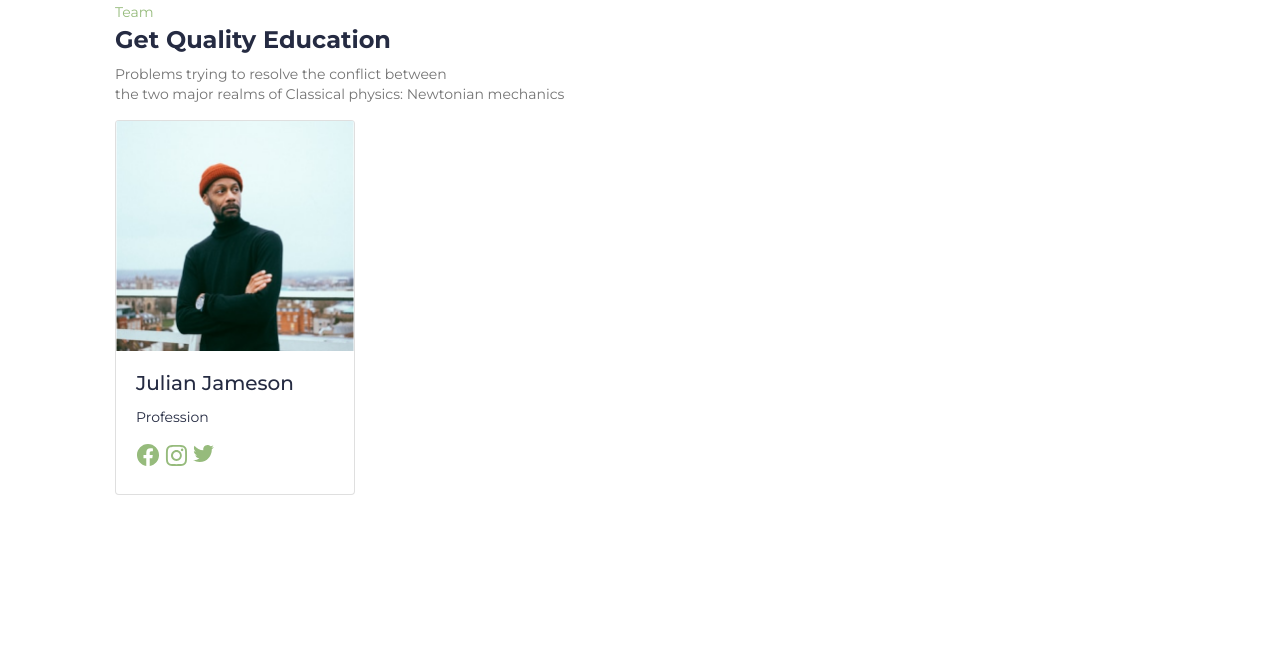
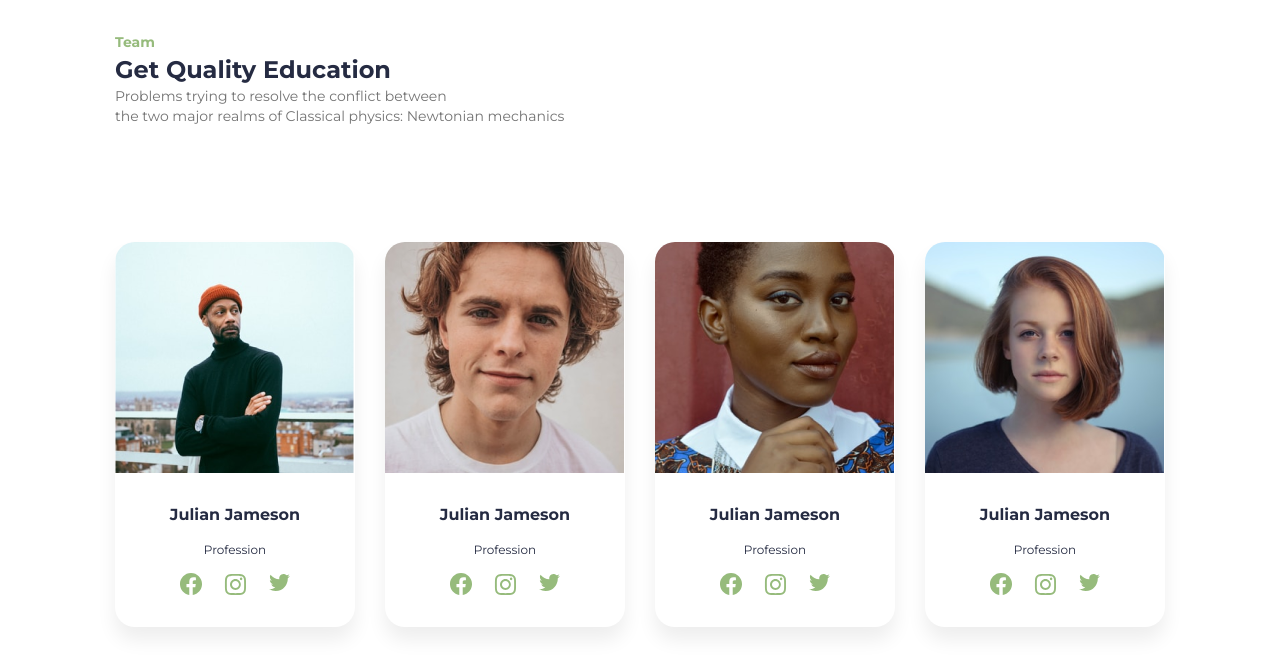
Before and after one commit to vungocduy1502/Test-Wgentech, a plain HTML site: page index.html in a window 1280 px wide. Drawn offline with nearby package versions, Linux system fonts and the light colour scheme.

Commit message:
card team

```diff
--- a/assets/style.css
+++ b/assets/style.css
@@ -6,16 +6,28 @@
   margin: 0 auto;
 }
 
-:root{
+:root {
   --green-color: #96BB7C;
-    --text-color:#252B42;
+  --text-color: #252B42;
   --gray-color: #737373;
 }
+
+h1,
+h2,
+h3,
+h4,
+h6,
+h6 {
+  padding: 0 !important;
+  margin: 0 !important;
+}
+
 body {
   color: var(--text-color);
   font-size: 14px;
   font-family: "Montserrat", sans-serif;
 }
+
 /* custom icons */
 [class^="icon"] {
   background-repeat: no-repeat;
@@ -23,6 +35,7 @@ body {
   display: inline-block;
   cursor: pointer;
 }
+
 .icon-facebook {
   background-image: url("./icons/facebook.svg");
   width: 24px;
@@ -34,24 +47,108 @@ body {
   width: 24px;
   height: 24px;
 }
+
 .icon-twitter {
   background-image: url("./icons/twitter.svg");
   width: 24px;
   height: 24px;
 }
 
+.team {
+  margin-top: 30px;
+}
+
 .team__title {
   font-size: 14px;
   line-height: 24px;
-    color: var( --green-color);
+  color: var(--green-color);
+  font-weight: bold;
 }
-  .team__sub-title{
+
+.team__sub-title {
   font-size: 24px;
   font-weight: 700;
   line-height: 32px;
+  margin: 10px 0;
 }
-.team__describe{
+
+.team__describe {
   line-height: 20px;
   color: var(--gray-color);
   max-width: 469px;
 }
+
+.team__card {
+  margin-top: 116px;
+  display: grid;
+  grid-template-columns: repeat(4, 1fr);
+  gap: 30px;
+}
+
+.team__card .card {
+  border-radius: 20px;
+  border: none;
+  overflow: hidden;
+  box-shadow: 0px 13px 19px 0px rgba(0, 0, 0, 0.07);
+}
+
+.card_image {
+  height: 231px;
+  width: 239px;
+}
+
+.card_image img {
+  height: 100%;
+  width: 100%;
+  object-fit: cover;
+}
+
+.card__body {
+  padding: 30px;
+  text-align: center;
+}
+
+.card__title {
+  font-size: 16px;
+  line-height: 24px;
+  font-weight: bold;
+}
+
+.card__text {
+  font-size: 12px;
+  line-height: 26px;
+  margin: 10px 0;
+}
+
+.card__icons {
+  display: flex;
+  justify-content: center;
+  gap: 20px;
+  height: 24px;
+}
+
+@media only screen and (max-width: 1050px) {
+  .wrap {
+    margin: 0 15px;
+  }
+}
+
+@media only screen and (max-width: 768px) {
+  .team__card {
+    margin-top: 30px;
+    display: grid;
+    grid-template-columns: repeat(2, 1fr);
+  }
+
+  .card_image {
+    height: auto;
+    width: auto;
+    aspect-ratio: 1/1;
+  }
+}
+
+@media only screen and (max-width: 425px) {
+  .team__card {
+    grid-template-columns: repeat(1, 1fr);
+  }
+}
--- a/index.html
+++ b/index.html
@@ -3,29 +3,76 @@
     <head>
         <meta charset="UTF-8">
         <meta name="viewport" content="width=device-width, initial-scale=1.0">
-    <link rel="stylesheet" href="https://cdn.jsdelivr.net/npm/bootstrap@4.6.2/dist/css/bootstrap.min.css" integrity="sha384-xOolHFLEh07PJGoPkLv1IbcEPTNtaed2xpHsD9ESMhqIYd0nLMwNLD69Npy4HI+N" crossorigin="anonymous">
+        <link rel="stylesheet"
+            href="https://cdn.jsdelivr.net/npm/bootstrap@4.6.2/dist/css/bootstrap.min.css"
+            integrity="sha384-xOolHFLEh07PJGoPkLv1IbcEPTNtaed2xpHsD9ESMhqIYd0nLMwNLD69Npy4HI+N"
+            crossorigin="anonymous">
         <link rel="stylesheet" href="./assets/style.css">
         <title>Test Wgentech</title>
     </head>
     <body>
-    <div class="team wrap">
+        <div class="wrap">
+            <div class="team">
                 <div class="team__title">Team</div>
                 <h3 class="team__sub-title">Get Quality Education</h3>
-        <p class="team__describe">Problems trying to resolve the conflict between <br>
-            the two major realms of Classical physics: Newtonian mechanics </p>
+                <p class="team__describe">Problems trying to resolve the
+                    conflict between <br>
+                    the two major realms of Classical physics: Newtonian
+                    mechanics </p>
                 <div class="team__card">
-            <div class="row">
-                <div class="col-3">
                     <div class="card">
-                        <img src="./assets/image/user-cover-1.png" class="user cover" alt="user cover">
-                        <div class="card-body">
-                          <h5 class="card-title">Julian Jameson</h5>
-                          <p class="card-text">Profession</p>
-                          <div class="">
-                            <a href=""><i class="icon-facebook"></i></a>
-                            <a href=""><i class="icon-instagram"></i></a>
-                            <a href=""><i class="icon-twitter"></i></a>
+                        <div class="card_image"><img
+                                src="./assets/image/user-cover-1.png"
+                                class="user cover" alt="user cover"></div>
+                        <div class="card__body">
+                            <h5 class="card__title">Julian Jameson</h5>
+                            <p class="card__text">Profession</p>
+                            <div class="card__icons">
+                                <a href="/"><i class="icon-facebook"></i></a>
+                                <a href="/"><i class="icon-instagram"></i></a>
+                                <a href="/"><i class="icon-twitter"></i></a>
                             </div>
+                        </div>
+                    </div>
+                    <div class="card">
+                        <div class="card_image"><img
+                                src="./assets/image/user-cover-2.png"
+                                class="user cover" alt="user cover"></div>
+                        <div class="card__body">
+                            <h5 class="card__title">Julian Jameson</h5>
+                            <p class="card__text">Profession</p>
+                            <div class="card__icons">
+                                <a href="/"><i class="icon-facebook"></i></a>
+                                <a href="/"><i class="icon-instagram"></i></a>
+                                <a href="/"><i class="icon-twitter"></i></a>
+                            </div>
+                        </div>
+                    </div>
+                    <div class="card">
+                        <div class="card_image"><img
+                                src="./assets/image/user-cover-3.png"
+                                class="user cover" alt="user cover"></div>
+                        <div class="card__body">
+                            <h5 class="card__title">Julian Jameson</h5>
+                            <p class="card__text">Profession</p>
+                            <div class="card__icons">
+                                <a href="/"><i class="icon-facebook"></i></a>
+                                <a href="/"><i class="icon-instagram"></i></a>
+                                <a href="/"><i class="icon-twitter"></i></a>
+                            </div>
+                        </div>
+                    </div>
+                    <div class="card">
+                        <div class="card_image"><img
+                                src="./assets/image/user-cover-4.png"
+                                class="user cover" alt="user cover"></div>
+                        <div class="card__body">
+                            <h5 class="card__title">Julian Jameson</h5>
+                            <p class="card__text">Profession</p>
+                            <div class="card__icons">
+                                <a href="/"><i class="icon-facebook"></i></a>
+                                <a href="/"><i class="icon-instagram"></i></a>
+                                <a href="/"><i class="icon-twitter"></i></a>
                             </div>
                         </div>
                     </div>
```
Lines whose indentation alone changed are shown as unchanged.
